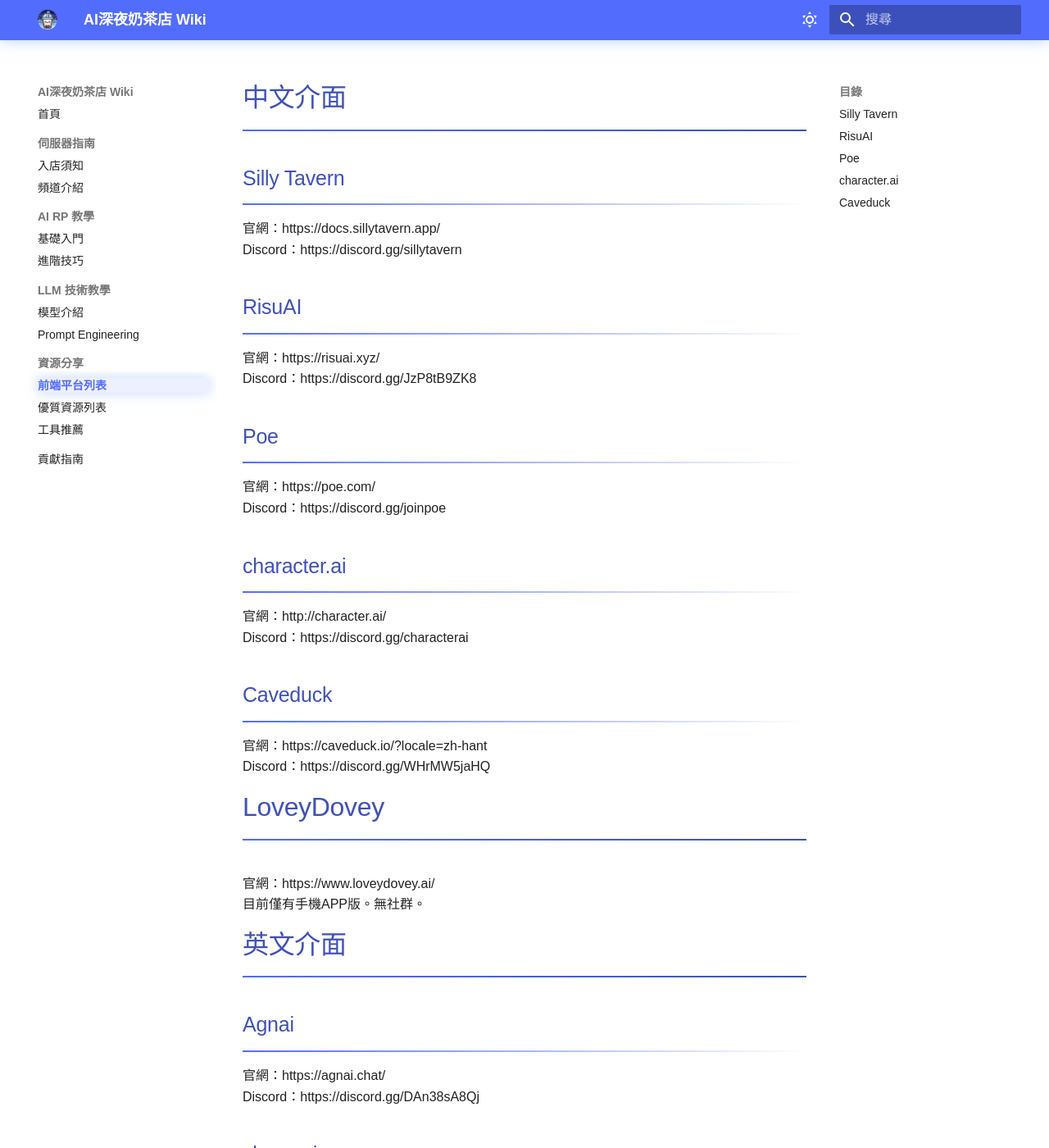
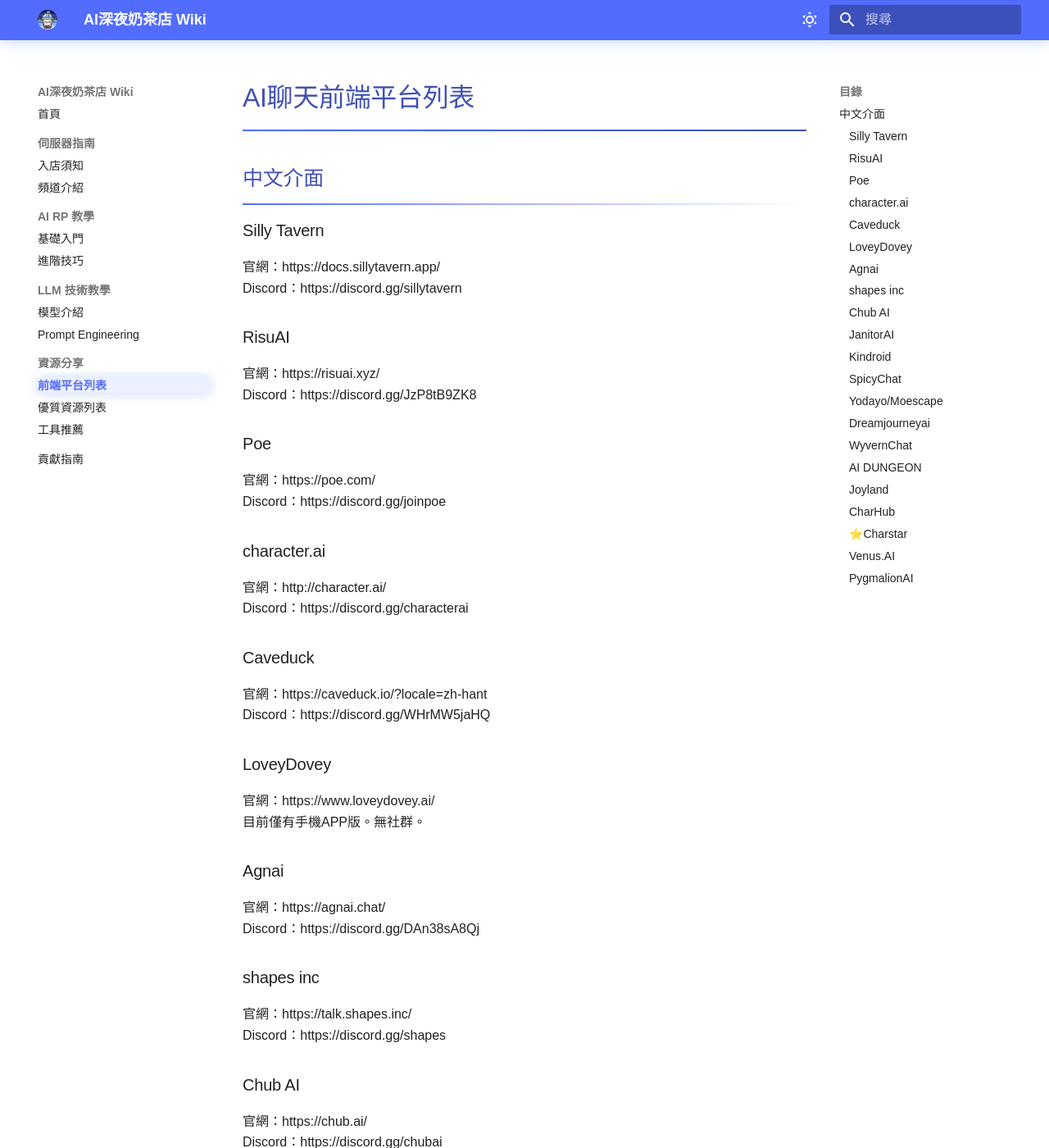
Before and after one commit to Chocochocococo/ai-milktea-wiki, an MkDocs documentation site: the page built from docs/resources/frontend.md, in a window 1280 px wide and 1400 px high. Shown: the whole window at 82% size. Built offline with MkDocs 1.6.1 and Material for MkDocs 9.7.7, drawn with Linux system fonts in a browser that asks for light colours.

Commit message:
Update frontend.md

```diff
--- a/docs/resources/frontend.md
+++ b/docs/resources/frontend.md
@@ -11,70 +11,70 @@
   - AI RP
   - AI聊天
 ---
-# 中文介面
-## Silly Tavern
+# AI聊天前端平台列表
+## 中文介面
+### Silly Tavern
 官網：https://docs.sillytavern.app/
 Discord：https://discord.gg/sillytavern
-## RisuAI
+### RisuAI
 官網：https://risuai.xyz/
 Discord：https://discord.gg/JzP8tB9ZK8
-## Poe
+### Poe
 官網：https://poe.com/
 Discord：https://discord.gg/joinpoe
-## character.ai
+### character.ai
 官網：http://character.ai/
 Discord：https://discord.gg/characterai
-## Caveduck
+### Caveduck
 官網：https://caveduck.io/?locale=zh-hant
 Discord：https://discord.gg/WHrMW5jaHQ
-# LoveyDovey
+### LoveyDovey
 官網：https://www.loveydovey.ai/
 目前僅有手機APP版。無社群。
 
-# 英文介面
-## Agnai
+### Agnai
 官網：https://agnai.chat/
 Discord：https://discord.gg/DAn38sA8Qj
-## shapes inc
+### shapes inc
 官網：https://talk.shapes.inc/
 Discord：https://discord.gg/shapes
-## Chub AI
+### Chub AI
 官網：https://chub.ai/
 Discord：https://discord.gg/chubai
-## JanitorAI
+### JanitorAI
 官網：https://janitorai.com/
 Discord：https://discord.gg/janitorai
-## Kindroid
+### Kindroid
 官網：https://kindroid.ai/
 Discord：https://discord.gg/kindroid
-## SpicyChat
+### SpicyChat
 官網：https://spicychat.ai/
 Discord：https://discord.gg/spicychatai
-## Yodayo/Moescape
+### Yodayo/Moescape
 官網：https://yodayo.com/
 官網：https://moescape.ai/
 Discord：https://discord.gg/moescapeai
-## Dreamjourneyai
+### Dreamjourneyai
 官網：https://www.dreamjourneyai.com/
 Discord：https://discord.gg/najQEtdjxy
-## WyvernChat
+### WyvernChat
 官網：https://app.wyvern.chat/
 Discord：https://discord.gg/wyvernchat
-## AI DUNGEON
+### AI DUNGEON
 官網：https://aidungeon.com/
 Discord：https://discord.gg/HB2YBZYjyf
-## Joyland
+### Joyland
 官網：https://www.joyland.ai/
 Discord：https://discord.gg/6taKr5z7Qh
-## CharHub
+### CharHub
 官網：https://charhub.ai/
 Discord：https://discord.gg/kc6sB9pn8e
-## ⭐Charstar
+### ⭐Charstar
 官網：https://charstar.ai/
 Discord：https://discord.gg/EufYaC3Qqk
-## Venus.AI
+### Venus.AI
 官網：https://www.venuschat.ai/
 Discord：https://discord.gg/venusai-1102189685511565334
-## PygmalionAI
+### PygmalionAI
 官網：https://pygmalion.chat/
 Discord：https://discord.gg/pygmalionai
```
